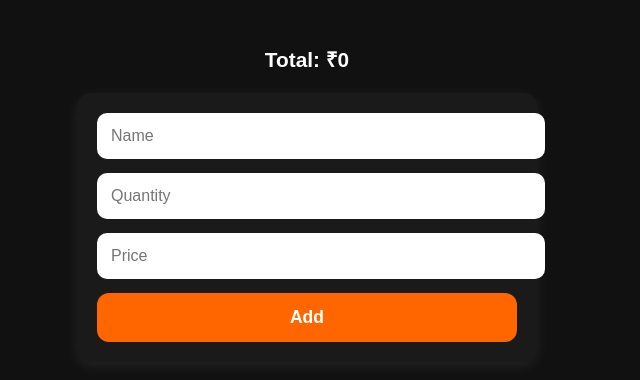
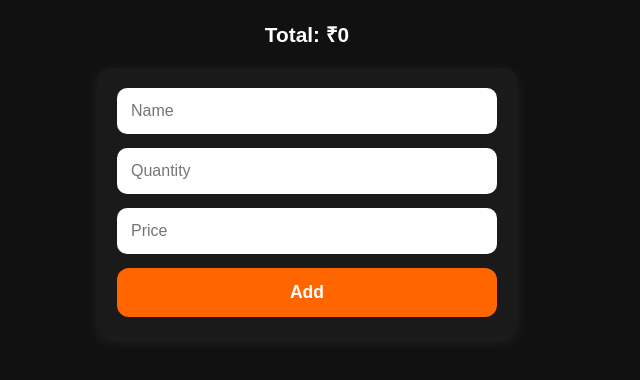
Before and after one commit to MANISHBRO500/object-manager, a plain HTML site: page frontend/index.html in a window 1280 px wide. Shown: the whole page, without its empty margins (333-973 px from the left). Drawn offline with Linux system fonts and the light colour scheme; no server answers.

Commit message:
Update style.css

```diff
--- a/frontend/style.css
+++ b/frontend/style.css
@@ -1,254 +1,144 @@
 /* Reset */
-
-{
-
+* {
   box-sizing: border-box;
-
   margin: 0;
-
   padding: 0;
-
-
 }
 
 /* Body */
-
 body {
-
   font-family: "Poppins", sans-serif;
-
   background: #111;
-
   color: #fff;
-
   padding: 20px;
-
   display: flex;
-
   flex-direction: column;
-
   align-items: center;
-
   min-height: 100vh;
-
 }
 
 /* Heading */
-
 h1 {
-
   font-size: 2rem;
-
   font-weight: 700;
-
   margin-bottom: 8px;
-
 }
 
 h2 {
-
   font-size: 1.3rem;
-
   margin-bottom: 20px;
-
   color: #fff;
-
 }
 
 /* Form */
-
 form {
-
   display: flex;
-
   flex-direction: column;
-
   gap: 14px;
-
   width: 100%;
-
   max-width: 420px;
-
   background: #1a1a1a;
-
   padding: 20px;
-
   border-radius: 14px;
-
   box-shadow: 0px 4px 14px rgba(255, 255, 255, 0.08);
-
   margin-bottom: 28px;
-
   animation: fadeIn 0.6s ease;
-
 }
 
 input {
-
   padding: 14px;
-
   border: none;
-
   border-radius: 10px;
-
   font-size: 1rem;
-
   width: 100%;
-
   background: #fff;
-
   color: #000;
-
 }
 
 button {
-
   padding: 14px;
-
   border: none;
-
   border-radius: 12px;
-
   background: #ff6600;
-
   color: white;
-
   font-size: 1.1rem;
-
   font-weight: bold;
-
   cursor: pointer;
-
   transition: transform 0.2s ease, background 0.3s ease;
-
 }
 
 button:hover {
-
   background: #e65c00;
-
   transform: translateY(-2px);
-
 }
 
 /* Table/List Container */
-
 ul {
-
   width: 100%;
-
   max-width: 500px;
-
   padding: 0;
-
   list-style: none;
-
 }
 
 /* Header Row */
-
 ul li.header {
-
   display: grid;
-
   grid-template-columns: 1fr 1fr 1fr 1fr auto;
-
   padding: 12px 10px;
-
   font-weight: bold;
-
   font-size: 1rem;
-
   border-bottom: 2px solid #ff6600;
-
   margin-bottom: 12px;
-
 }
 
 /* Item Row */
-
 ul li.item {
-
   display: grid;
-
   grid-template-columns: 1fr 1fr 1fr 1fr auto;
-
   align-items: center;
-
   background: #1a1a1a;
-
   padding: 14px 10px;
-
   border-radius: 10px;
-
   margin-bottom: 12px;
-
   box-shadow: 0px 3px 10px rgba(255, 255, 255, 0.05);
-
   animation: slideIn 0.4s ease;
-
 }
 
 ul li.item span {
-
   font-size: 1rem;
-
   color: #fff;
-
 }
 
 ul li.item button {
-
   font-size: 0.95rem;
-
   padding: 10px 14px;
-
   border-radius: 10px;
-
   background: #ff6600;
-
 }
 
 /* Animations */
-
 @keyframes fadeIn {
-
   from { opacity: 0; transform: scale(0.95); }
-
   to { opacity: 1; transform: scale(1); }
-
 }
 
 @keyframes slideIn {
-
   from { opacity: 0; transform: translateY(12px); }
-
   to { opacity: 1; transform: translateY(0); }
-
 }
 
 /* Responsive for phone */
-
-@media (max-width: 365px) {
-
+@media (max-width: 500px) {
   ul li.header, ul li.item {
-
     grid-template-columns: 1fr 1fr auto;
-
     grid-row-gap: 6px;
-
   }
 
   ul li.header {
-
     font-size: 0.9rem;
-
   }
 
   ul li.item span {
-
     font-size: 0.9rem;
-
   }
-
-}  make the code work only  for phone
+}
```
Lines whose indentation alone changed are shown as unchanged.
